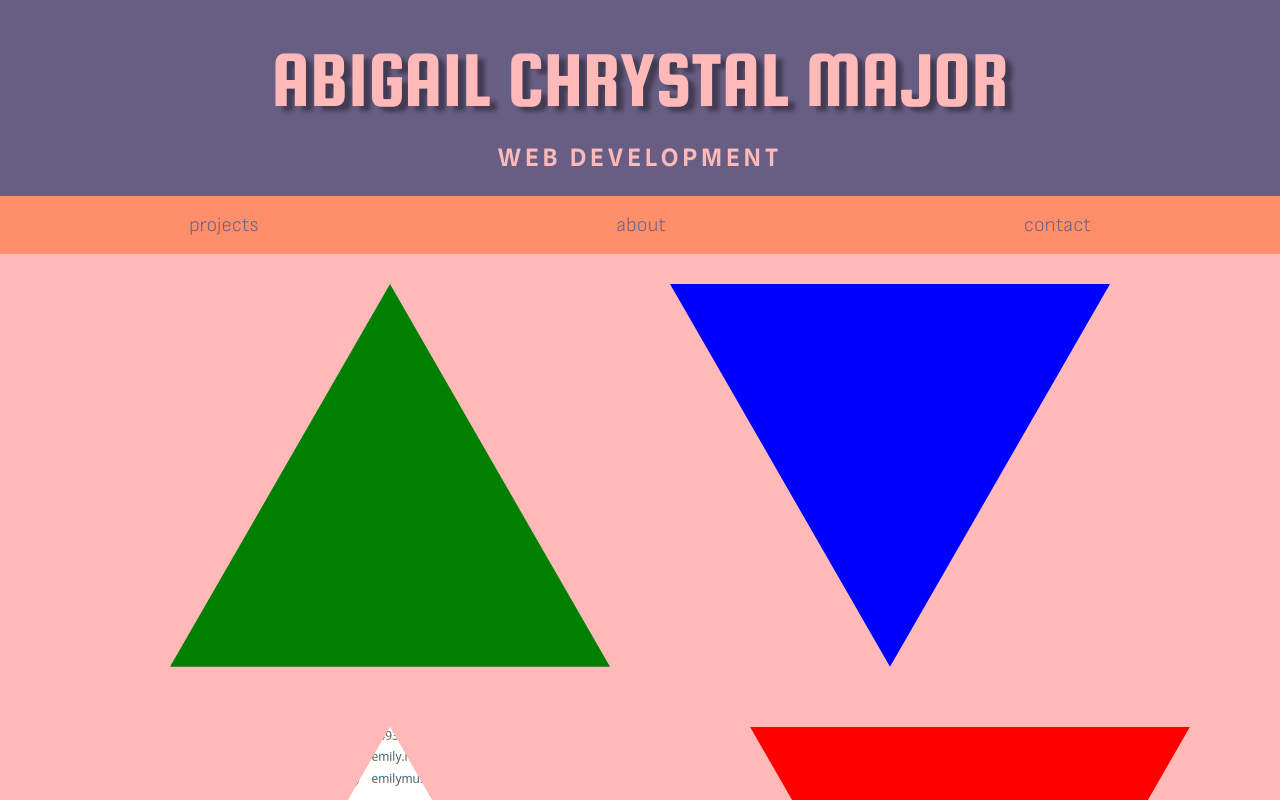
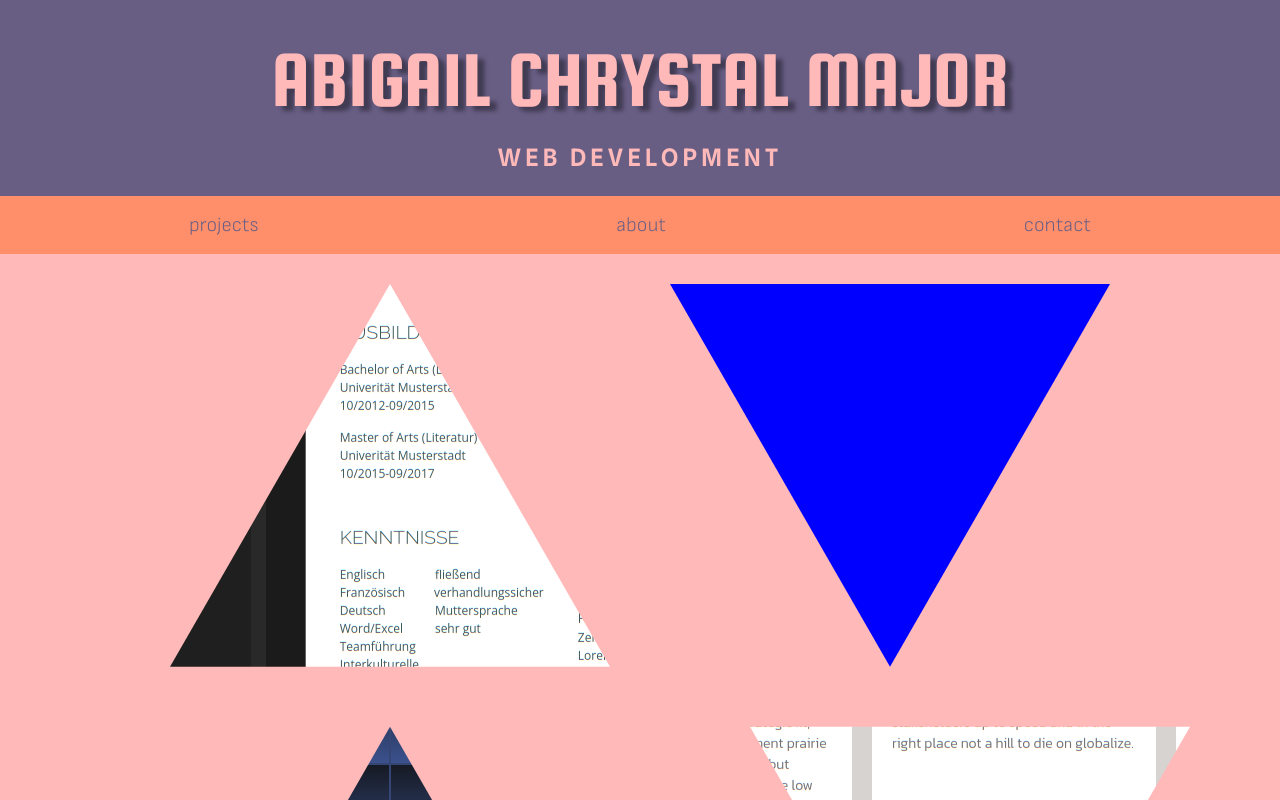
Before and after one commit to chryschi/personal-portfolio, a React (Vite) app: page / in a window 1280 px wide. Built offline with nearby package versions, Linux system fonts and the light colour scheme.

Commit message:
Change project order

```diff
--- a/src/pages/Projects/Projects.jsx
+++ b/src/pages/Projects/Projects.jsx
@@ -2,100 +2,12 @@ import "./Projects.css";
 import { useContext, useEffect } from "react";
 import { AppContext } from "../../App";
 import ProjectCard from "../../components/ProjectCard";
-import imgCVBuilder from "../../assets/projects_screenshots/cv-builder-screenshot.png";
-import imgEasyCalc from "../../assets/projects_screenshots/easy-calculator.png";
-import imgAdminDashboard from "../../assets/projects_screenshots/admin-dashboard.png";
+
 import useViewport from "../../components/useViewport";
+import { firstRow, secondRow } from "./projectsInfo.jsx";
 
 const Projects = () => {
   const { grayscale } = useContext(AppContext);
-
-  const firstRow = [
-    {
-      classes:
-        "triangle-small position-one triangle-up project-triangle small-offset-up",
-      squareClasses: "project-square",
-      githubUrl: "",
-      projectUrl: "",
-      projectTitle: "",
-      imageUrl: "",
-      overlayColor: null,
-    },
-    {
-      classes:
-        "triangle-small position-two triangle-down project-triangle small-offset-down",
-      squareClasses: "project-square",
-      githubUrl: "",
-      projectUrl: "",
-      projectTitle: "",
-      imageUrl: "",
-      overlayColor: null,
-    },
-    {
-      classes:
-        "triangle-medium position-three triangle-up project-triangle medium-offset-up",
-      squareClasses: "project-square",
-      githubUrl: "https://github.com/chryschi/cv-builder ",
-      projectUrl: "https://cv-builder-chryschi.netlify.app",
-      projectTitle: "CV-Builder",
-      imageUrl: imgCVBuilder,
-      overlayColor: "rgb(255, 0, 0)",
-    },
-    {
-      classes:
-        "triangle-small position-four triangle-down project-triangle small-offset-down",
-      squareClasses: "project-square",
-      githubUrl: "",
-      projectUrl: "",
-      projectTitle: "",
-      imageUrl: "",
-      overlayColor: null,
-    },
-  ];
-
-  const secondRow = [
-    {
-      classes:
-        "triangle-medium position-five triangle-down project-triangle medium-offset-down",
-      squareClasses: "project-square",
-
-      githubUrl: "https://github.com/chryschi/calculator",
-      projectUrl: "https://chryschi.github.io/calculator/",
-      projectTitle: "",
-      imageUrl: imgEasyCalc,
-      overlayColor: "rgb(0, 0, 255)",
-    },
-    {
-      classes:
-        "triangle-small position-six triangle-up project-triangle small-offset-up",
-      squareClasses: "project-square",
-      githubUrl: "https://github.com/chryschi/admin-dashboard/",
-      projectUrl: "https://chryschi.github.io/admin-dashboard/",
-      projectTitle: "",
-      imageUrl: imgAdminDashboard,
-      overlayColor: null,
-    },
-    {
-      classes:
-        "triangle-small position-seven triangle-down project-triangle small-offset-down",
-      squareClasses: "project-square",
-      githubUrl: "",
-      projectUrl: "",
-      projectTitle: "",
-      imageUrl: "",
-      overlayColor: null,
-    },
-    {
-      classes:
-        "triangle-small position-eight triangle-up project-triangle small-offset-up",
-      squareClasses: "project-square",
-      githubUrl: "",
-      projectUrl: "",
-      projectTitle: "",
-      imageUrl: "",
-      overlayColor: null,
-    },
-  ];
 
   const { width } = useViewport();
   const breakpoint = 1016;
@@ -108,9 +20,6 @@ const Projects = () => {
 
   return (
     <>
-      {/* <div
-        className={"projects-background" + (grayscale ? " grayscale" : "")}
-      ></div> */}
       <div
         className={
           width < breakpoint
--- /dev/null
+++ b/src/pages/Projects/projectsInfo.jsx
@@ -0,0 +1,89 @@
+import imgCVBuilder from "../../assets/projects_screenshots/cv-builder-screenshot.png";
+import imgEasyCalc from "../../assets/projects_screenshots/easy-calculator.png";
+import imgAdminDashboard from "../../assets/projects_screenshots/admin-dashboard.png";
+
+export const firstRow = [
+  {
+    classes:
+      "triangle-small position-one triangle-up project-triangle small-offset-up",
+    squareClasses: "project-square",
+    githubUrl: "https://github.com/chryschi/cv-builder ",
+    projectUrl: "https://cv-builder-chryschi.netlify.app",
+    projectTitle: "CV-Builder",
+    imageUrl: imgCVBuilder,
+    overlayColor: "darkmagenta",
+  },
+  {
+    classes:
+      "triangle-small position-two triangle-down project-triangle small-offset-down",
+    squareClasses: "project-square",
+    githubUrl: "",
+    projectUrl: "",
+    projectTitle: "",
+    imageUrl: "",
+    overlayColor: "orange",
+  },
+  {
+    classes:
+      "triangle-medium position-three triangle-up project-triangle medium-offset-up",
+    squareClasses: "project-square",
+    githubUrl: "https://github.com/chryschi/calculator",
+    projectUrl: "https://chryschi.github.io/calculator/",
+    projectTitle: "Easy Calculator",
+    imageUrl: imgEasyCalc,
+    overlayColor: "rgb(255, 0, 0)",
+  },
+  {
+    classes:
+      "triangle-small position-four triangle-down project-triangle small-offset-down",
+    squareClasses: "project-square",
+    githubUrl: "https://github.com/chryschi/admin-dashboard/",
+    projectUrl: "https://chryschi.github.io/admin-dashboard/",
+    projectTitle: "Admin Dashboard",
+    imageUrl: imgAdminDashboard,
+    overlayColor: "pink",
+  },
+];
+
+export const secondRow = [
+  {
+    classes:
+      "triangle-medium position-five triangle-down project-triangle medium-offset-down",
+    squareClasses: "project-square",
+    githubUrl: "",
+    projectUrl: "",
+    projectTitle: "",
+    imageUrl: "",
+    overlayColor: "rgb(0, 0, 255)",
+  },
+  {
+    classes:
+      "triangle-small position-six triangle-up project-triangle small-offset-up",
+    squareClasses: "project-square",
+    githubUrl: "",
+    projectUrl: "",
+    projectTitle: "",
+    imageUrl: "",
+    overlayColor: "teal",
+  },
+  {
+    classes:
+      "triangle-small position-seven triangle-down project-triangle small-offset-down",
+    squareClasses: "project-square",
+    githubUrl: "",
+    projectUrl: "",
+    projectTitle: "",
+    imageUrl: "",
+    overlayColor: "brown",
+  },
+  {
+    classes:
+      "triangle-small position-eight triangle-up project-triangle small-offset-up",
+    squareClasses: "project-square",
+    githubUrl: "",
+    projectUrl: "",
+    projectTitle: "",
+    imageUrl: "",
+    overlayColor: "turquoise",
+  },
+];
```
